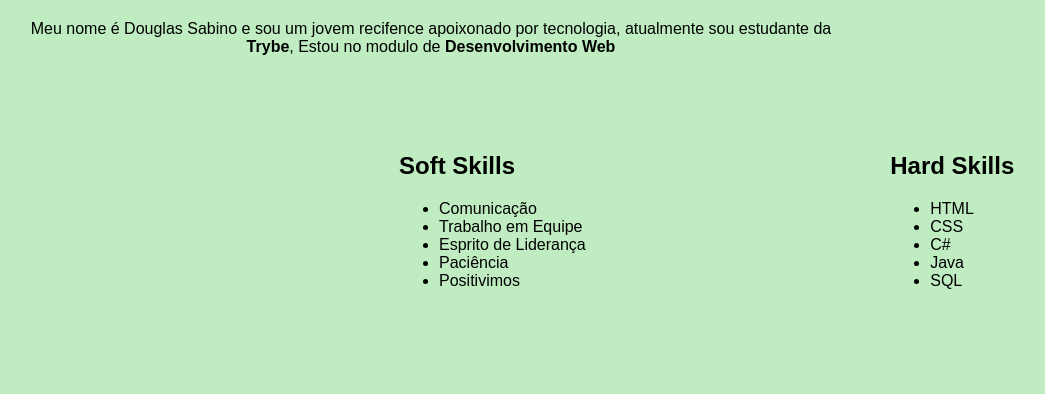
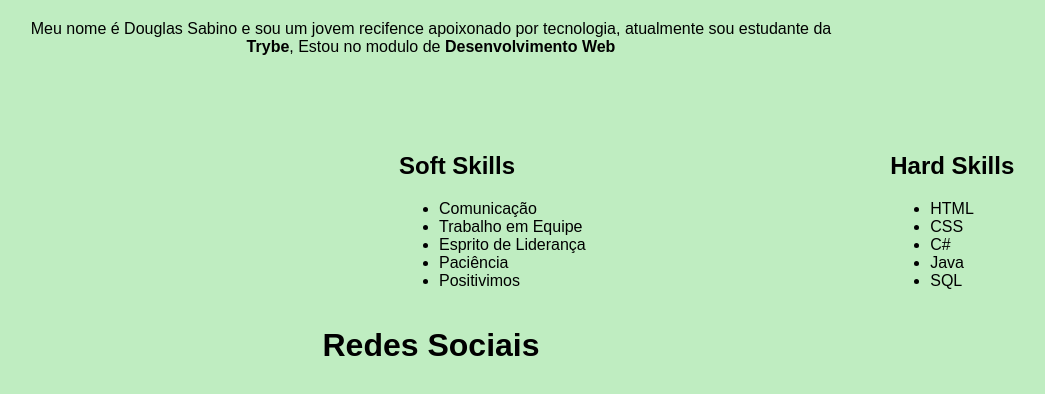
Before and after one commit to DouglasSabino/DouglasSabino.github.io, a plain HTML site: page index.html in a window 1280 px wide. Shown: the part 376-770 px from the top of the page, without its empty margins (209-1254 px from the left). Drawn offline with Linux system fonts and the light colour scheme.

Commit message:
é tudo por hoje

```diff
--- a/index.html
+++ b/index.html
@@ -110,6 +110,8 @@
 
     </div>
 
+    <p><h1>Redes Sociais</h1></p>
+
 </body>
 
 </html>
```
